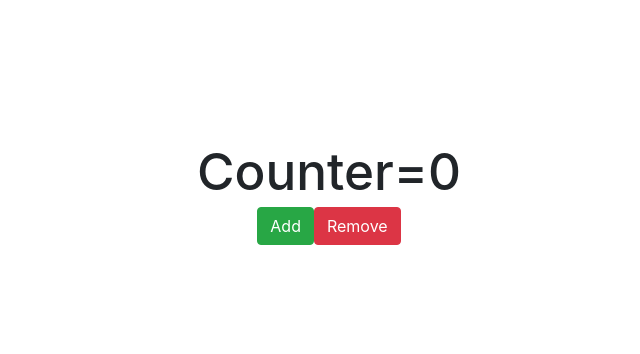
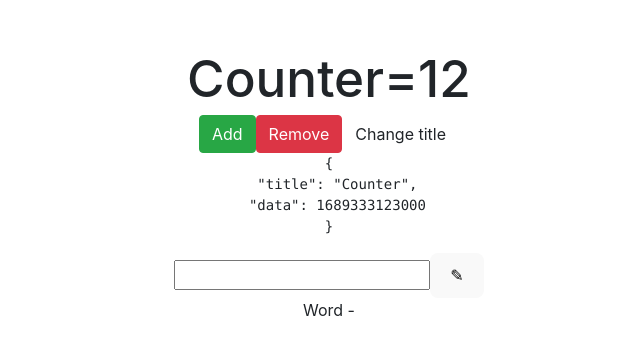
Before and after one commit to Vlada-WoodyChick/ReactHooksMinin, a React (Vite) app: page / in a window 1280 px wide. Shown: the part 206-560 px from the top of the page, without its empty margins (311-951 px from the left). Built offline with nearby package versions, Linux system fonts and the light colour scheme.

Commit message:
usestate, input with button

```diff
--- a/src/App.jsx
+++ b/src/App.jsx
@@ -1,9 +1,10 @@
-import React,{ useState } from 'react';
+import React, { useState } from 'react';
 import './App.css';
 
 function App() {
-  const [counter, setCounter] = useState(0);
-const increment =() =>{
+
+  const [counter, setCounter] = useState(() => Math.trunc(Math.random() * 20));
+  const increment = () => {
     // // // Short notation prevValue
     setCounter((prev) => prev + 1);
     setCounter((prev) => prev + 1);
@@ -12,13 +13,48 @@ const increment =() =>{
 
   const decrement = () => {
     setCounter(counter - 1);
+  }
+  const [state, setState] = useState({
+    title: 'Counter',
+    data: Date.now(),
+  });
 
+  const changeTitle = () => {
+    setState((prev) => {
+      return { ...prev, title: 'New Title' }
+    });
   }
+
+  const [text, setText] = useState('');
+  const [str, setStr] = useState('');
+
+ const onChangeInputHandler =(e) => {
+  setStr(e.currentTarget.value);
+
+ };
+ const onClickButtonHandler =() => {
+  setText(str.trim());
+  setStr('');
+ }
+
+
+
+
+
   return (
      <div>
       <h1>Counter={counter} </h1>
       <button className='btn btn-success' onClick={increment}>Add</button>
      <button className='btn btn-danger' onClick={decrement}>Remove</button>
+      <button className='btn btn-default' onClick={changeTitle}>Change title</button>
+      <pre>{JSON.stringify(state, null, 2)}</pre>
+
+<div>
+  <input type="text" value={str} onChange={onChangeInputHandler}/>
+  <button onClick={onClickButtonHandler}>&#9998;</button>
+  <p>Word - {text} </p>
+</div>
+
     </div>
   );
 }
```
Lines whose indentation alone changed are shown as unchanged.
